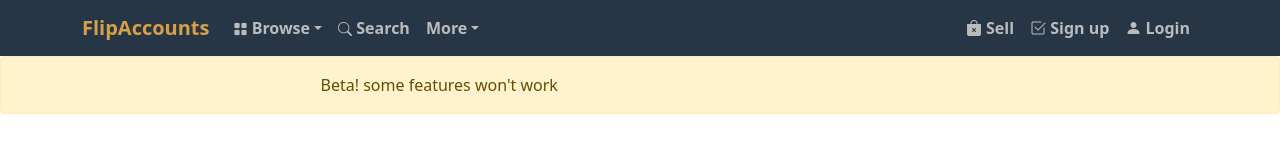
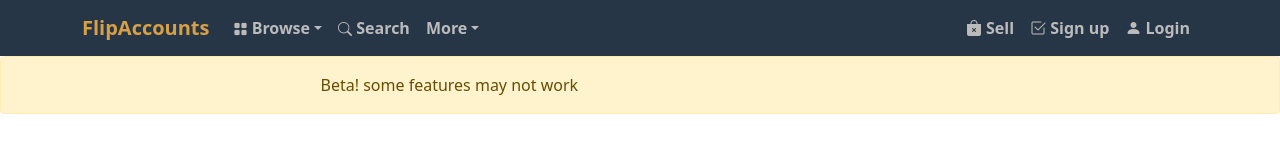
Before and after one commit to nxoo/flipaccounts, a Next.js app in the folder frontend/: page / in a window 1280 px wide. Shown: the top 163 px of the page. Built offline with nearby package versions, Linux system fonts and the light colour scheme; no server answers.

Commit message:
new alert

```diff
--- a/frontend/components/layout.js
+++ b/frontend/components/layout.js
@@ -12,7 +12,7 @@ export default function Layout({children}) {
             <Navbar/>
             <div className='alert alert-warning alert-dismissible fade show' role="alert">
                 <div className="col-sm-6 mx-auto">
-                Beta! some features won't work
+                Beta! some features may not work
                 </div>
             </div>
             <div className="container layout">
```
